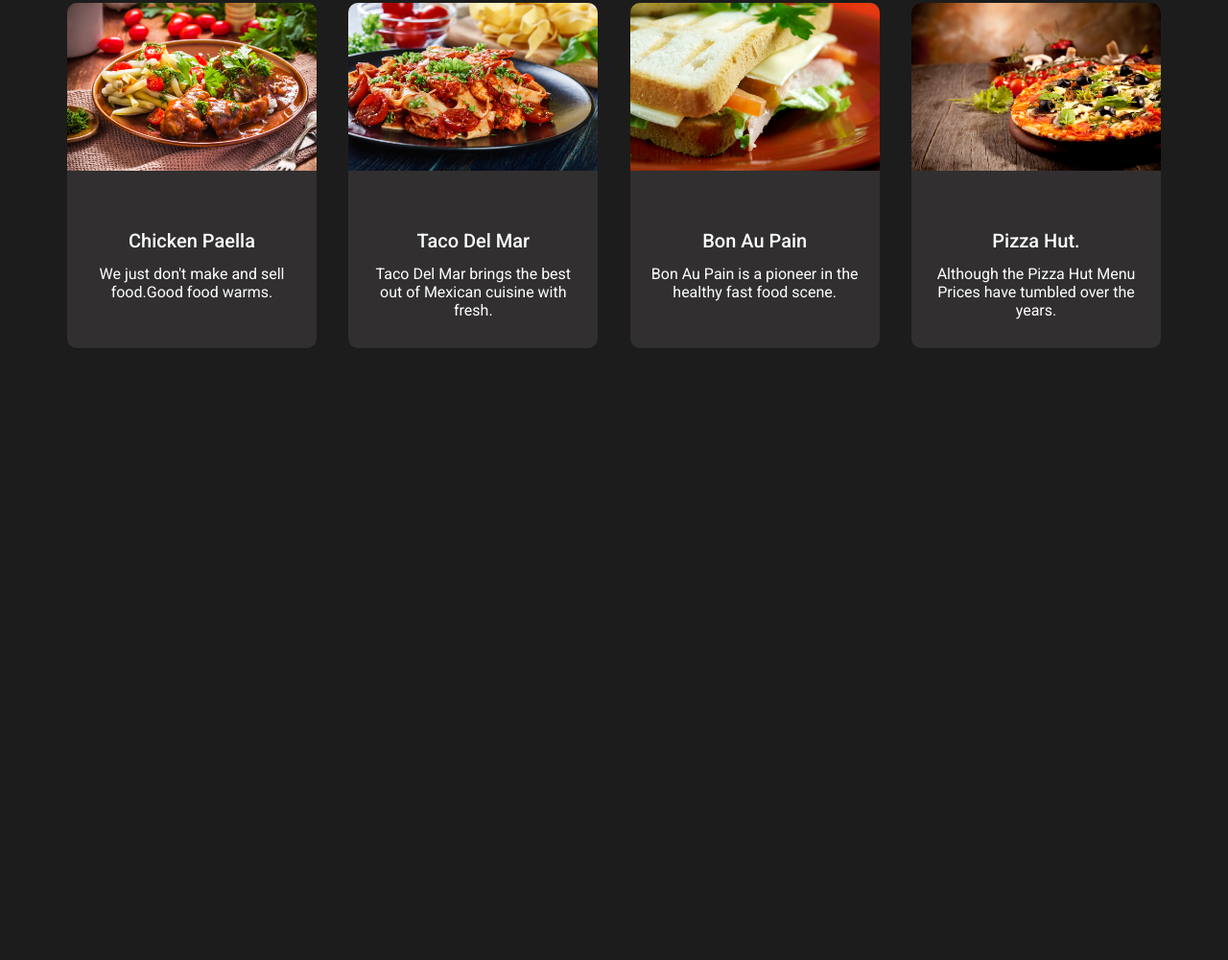
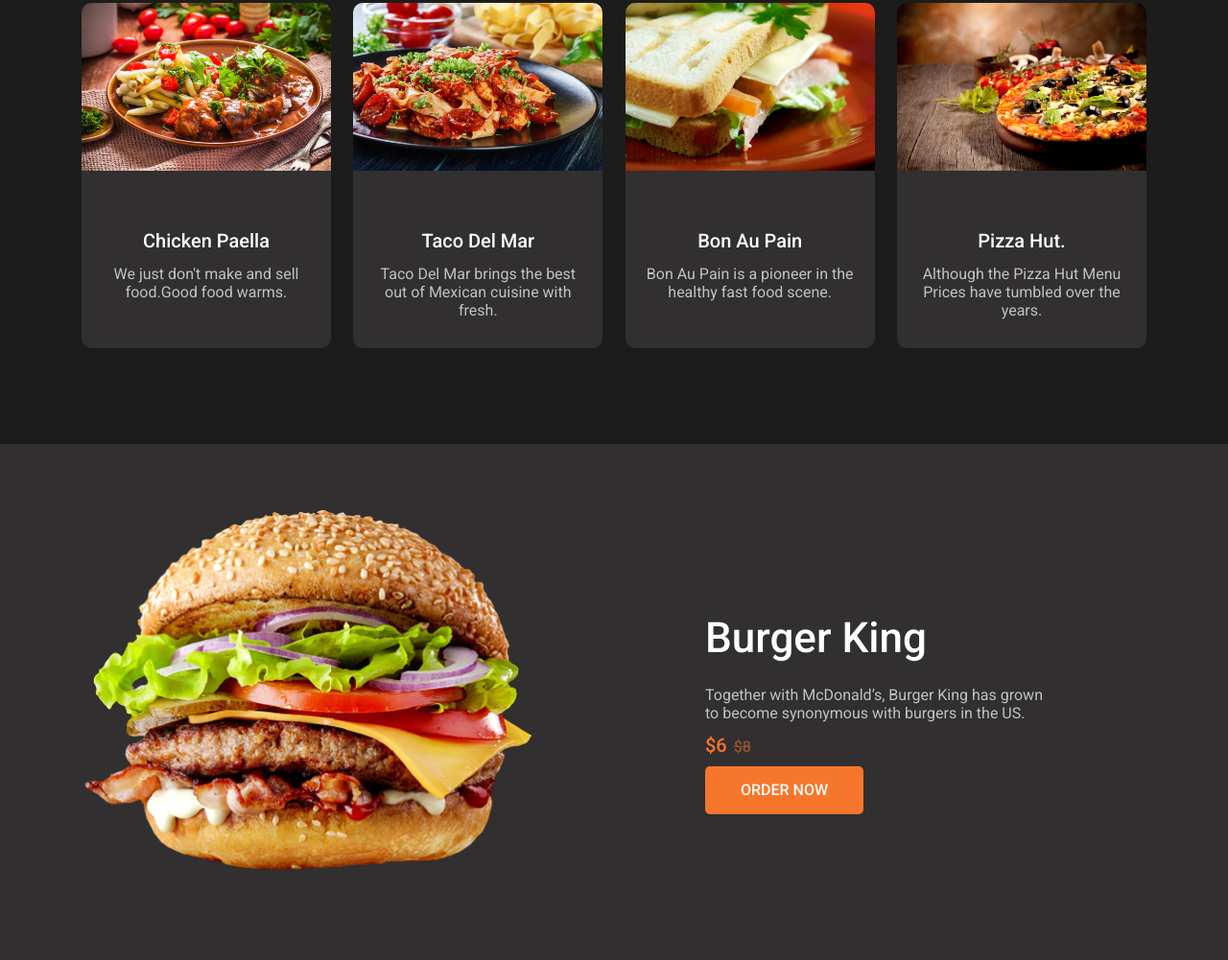
Before and after one commit to D15ND/fastfood, a plain HTML site: page index.html in a window 1280 px wide. Shown: the part 897-1898 px from the top of the page at 96% size. Before the commit the page ends 1360 px from the top, so only its background shows below. Drawn offline with Linux system fonts and the light colour scheme.

Commit message:
feat: add order section

```diff
--- a/index.html
+++ b/index.html
@@ -83,6 +83,18 @@
         </div>
       </div>
     </section>
+    <section class="order">
+      <div class="wrapper order__wrapper">
+        <img class="order__img" src="./images/burger_ordersec.png" alt="burger" >
+        <div class="order__information">
+          <h4 class="order__subtitle">Burger King</h4>
+          <p class="order__description">Together with McDonald’s, Burger King has grown to become synonymous with burgers in the US.</p>
+          <span class="order__price">$6</span>
+          <span class="order__price order__price-old">$8</span>
+          <a href="#!" class="btn">ORDER NOW</a>
+        </div>
+      </div>
+    </section>
   </main>
 </body>
 
--- a/style.css
+++ b/style.css
@@ -16,7 +16,8 @@ p {
 }
 
 .wrapper {
-  max-width: 1140px; /* Максимальная ширина контента на всей странице  */
+  box-sizing: border-box;
+  max-width: 1140px; /* Максимальная ширина контента на всей странице [правильно было бы прибавить падинг из пункта 22 в обе стороны(15+15) и задать 1170px]  */
   margin: 0 auto; /* Выравнивание всего контента слева и справа, тк по дефу есть маржены справа */
   padding: 0 15px; /* Добавление отступов по сторонам для "красоты" при сжатии страницы, чтоб не упирались в стенки браузерного окна */
 }
@@ -105,6 +106,7 @@ header {
 .weclom__description {
   font-size: 18px;
   margin: 40px 0;
+  opacity: 0.7;
 }
 
 .foodlist {
@@ -144,4 +146,60 @@ header {
 
 .foodlist__card-description {
   font-size: 16px;
+  opacity: 0.7;
 }
+
+.order {
+  background: #312F30;
+  padding-top: 60px;
+  padding-bottom: 60px;
+}
+
+.order__img {
+  max-width: 470px;
+}
+
+.order__subtitle {
+  font-size: 44px;
+  font-weight: 500;
+  margin: 24px 0;
+}
+
+.order__description {
+  font-size: 16px;
+  opacity: 0.7;
+  margin-bottom: 12px;
+}
+
+.order__price {
+  font-size: 20px;
+  font-weight: 500;
+  color: #F6762C;
+}
+
+.order__price + .order__price {
+  margin-left: 3px;
+}
+
+.order__price-old {
+  font-size: 16px;
+  font-weight: 500;
+  color:#F6762C;
+  opacity: 0.5;
+  text-decoration-line: line-through;
+}
+
+.order .btn {
+  margin-top: 10px;
+}
+
+.order__wrapper {
+  display: flex;
+  justify-content: space-between;
+  align-items: center;
+}
+
+.order__information {
+  width: 370px;
+  padding-right: 90px;
+}
```
